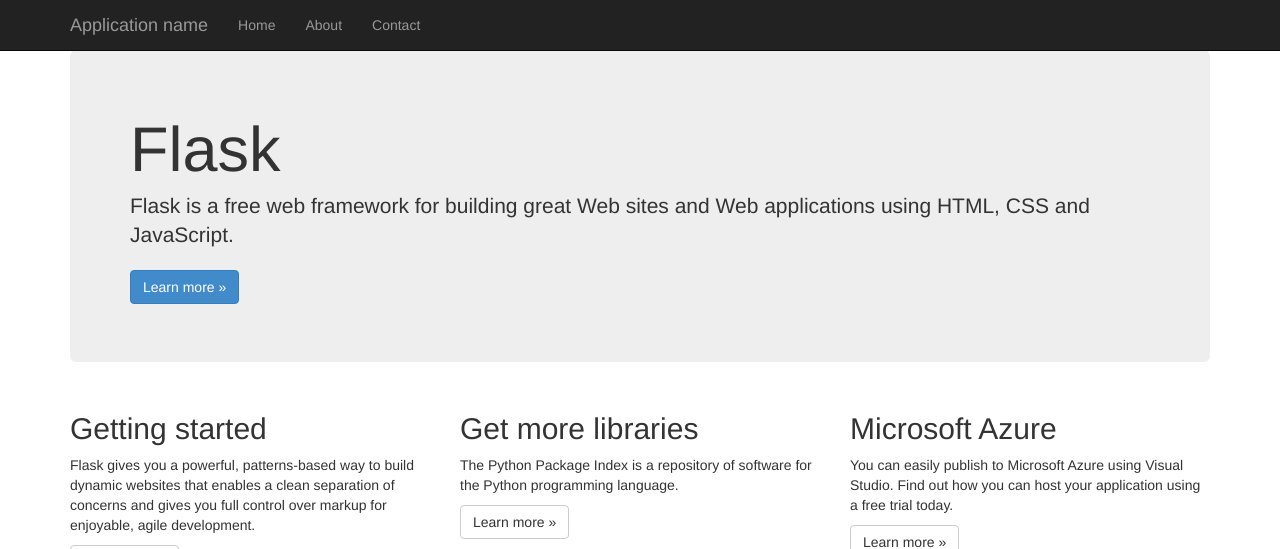
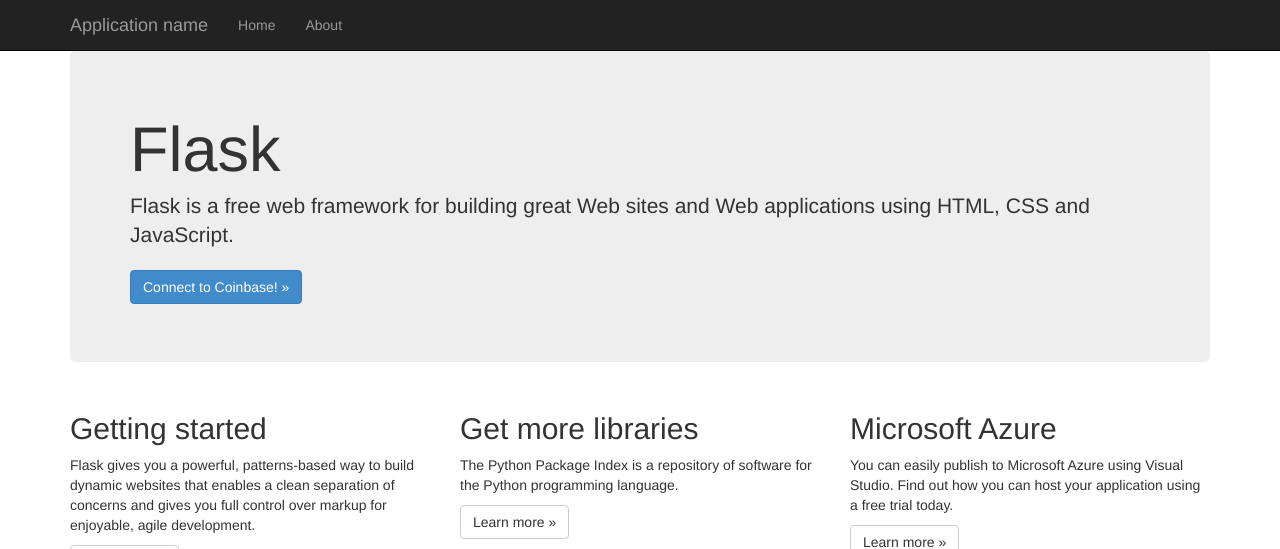
Before and after one commit to IsaacHopf/crypto-platform, a Flask app: page / in a window 1280 px wide. Shown: the top 549 px of the page. Run offline with Flask 2, Linux system fonts and the light colour scheme; some libraries are stand-ins or nearby versions.

Commit message:
Implemented Coinbase Connect

```diff
--- /dev/null
+++ b/crypto-platform/crypto-platform/crypto_platform/coinbaseconnect.py
@@ -0,0 +1,37 @@
+"""
+Scripts for Coinbase Connect.
+"""
+
+import uuid
+from flask import redirect, request
+import requests
+import json
+
+client_id = 'ffa005fb7872cbeafb2bb86db26217f7088c3562b844612294b700bccee89d84' # The client ID of the registered Coinbase OAuth2 application
+client_secret = 'c2eac670443511e9b227d2bf00537560e949afe1182835ca466adc3b18886cc6' # The client secret of the registered Coinbase OAuth2 application
+redirect_uri = 'http://127.0.0.1:5000/redirect'
+state = str(uuid.uuid4())
+
+# Direct user to Coinbase login and authorization
+def coinbase_login():
+    auth_url = 'https://www.coinbase.com/oauth/authorize?response_type=code&client_id={}&redirect_uri={}&state={}&scope=wallet:accounts:read'.format(client_id, redirect_uri, state)
+    return redirect(auth_url)
+
+# Callback to Coinbase to get the access token
+def coinbase_callback():
+    login_response_code = request.args.get('code')
+    login_response_state = request.args.get('state')
+
+    post_data = {'grant_type': 'authorization_code', 'code': login_response_code, 'client_id': client_id, 'client_secret': client_secret, 'redirect_uri': redirect_uri } # The data for the callback to Coinbase
+
+    if login_response_state == state: # If 'login_response_state' and 'state' do not match, the login response should not be trusted
+        callback_response = requests.post('https://api.coinbase.com/oauth/token', data=post_data)
+        access_token = callback_response.json()['access_token']
+        refresh_token = callback_response.json()['refresh_token']
+        return {'access_token': access_token, 'refresh_token': refresh_token}
+    else:
+        print('login_response_state and state do not match')
+
+#
+def coinbase_logout():
+    print('placeholder')
--- a/crypto-platform/crypto-platform/crypto_platform/templates/index.html
+++ b/crypto-platform/crypto-platform/crypto_platform/templates/index.html
@@ -5,7 +5,7 @@
 <div class="jumbotron">
     <h1>Flask</h1>
     <p class="lead">Flask is a free web framework for building great Web sites and Web applications using HTML, CSS and JavaScript.</p>
-    <p><a href="http://flask.pocoo.org/" class="btn btn-primary btn-large">Learn more &raquo;</a></p>
+    <p><a href=" {{ url_for('coinbase_login') }} " class="btn btn-primary btn-large">Connect to Coinbase! &raquo;</a></p>
 </div>
 
 <div class="row">
@@ -16,7 +16,7 @@
             enables a clean separation of concerns and gives you full control over markup
             for enjoyable, agile development.
         </p>
-        <p><a class="btn btn-default" href="http://flask.pocoo.org/docs/">Learn more &raquo;</a></p>
+        <p><a class="btn btn-default" href="">Learn more &raquo;</a></p>
     </div>
     <div class="col-md-4">
         <h2>Get more libraries</h2>
--- a/crypto-platform/crypto-platform/crypto_platform/templates/layout.html
+++ b/crypto-platform/crypto-platform/crypto_platform/templates/layout.html
@@ -24,7 +24,6 @@
                 <ul class="nav navbar-nav">
                     <li><a href="{{ url_for('home') }}">Home</a></li>
                     <li><a href="{{ url_for('about') }}">About</a></li>
-                    <li><a href="{{ url_for('contact') }}">Contact</a></li>
                 </ul>
             </div>
         </div>
--- a/crypto-platform/crypto-platform/crypto_platform/views.py
+++ b/crypto-platform/crypto-platform/crypto_platform/views.py
@@ -4,7 +4,7 @@
 
 from datetime import datetime
 from flask import render_template
-from crypto_platform import app
+from crypto_platform import app, coinbaseconnect
 
 @app.route('/')
 @app.route('/home')
@@ -13,7 +13,23 @@
     return render_template(
         'index.html',
         title='Home Page',
+        year=datetime.now().year
+    )
+
+@app.route('/coinbase_login')
+def login():
+    return coinbaseconnect.coinbase_login()
+
+@app.route('/redirect') # This is the page that users are redirected to after logging in to Coinbase
+def redirect():
+    """Renders the about page and handles coinbase_callback."""
+    tokens = coinbaseconnect.coinbase_callback()
+
+    return render_template(
+        'about.html',
+        title='About',
         year=datetime.now().year,
+        message='Your application description page.'
     )
 
 @app.route('/contact')
@@ -29,6 +45,7 @@
 @app.route('/about')
 def about():
     """Renders the about page."""
+    coinbaseconnect.coinbase_callback()
     return render_template(
         'about.html',
         title='About',
--- a/crypto-platform/crypto-platform/runserver.py
+++ b/crypto-platform/crypto-platform/runserver.py
@@ -6,9 +6,10 @@
 from crypto_platform import app
 
 if __name__ == '__main__':
-    HOST = environ.get('SERVER_HOST', 'localhost')
-    try:
-        PORT = int(environ.get('SERVER_PORT', '5555'))
-    except ValueError:
-        PORT = 5555
-    app.run(HOST, PORT)
+    app.run(debug=True)
+    #HOST = environ.get('SERVER_HOST', 'localhost')
+    #try:
+    #    PORT = int(environ.get('SERVER_PORT', '5555'))
+    #except ValueError:
+    #    PORT = 5555
+    #app.run(HOST, PORT)
```
Also changed, not shown: crypto-platform/crypto-platform/crypto_platform/templates/redirect.html (added, +10 -0 lines), 2 other files.
